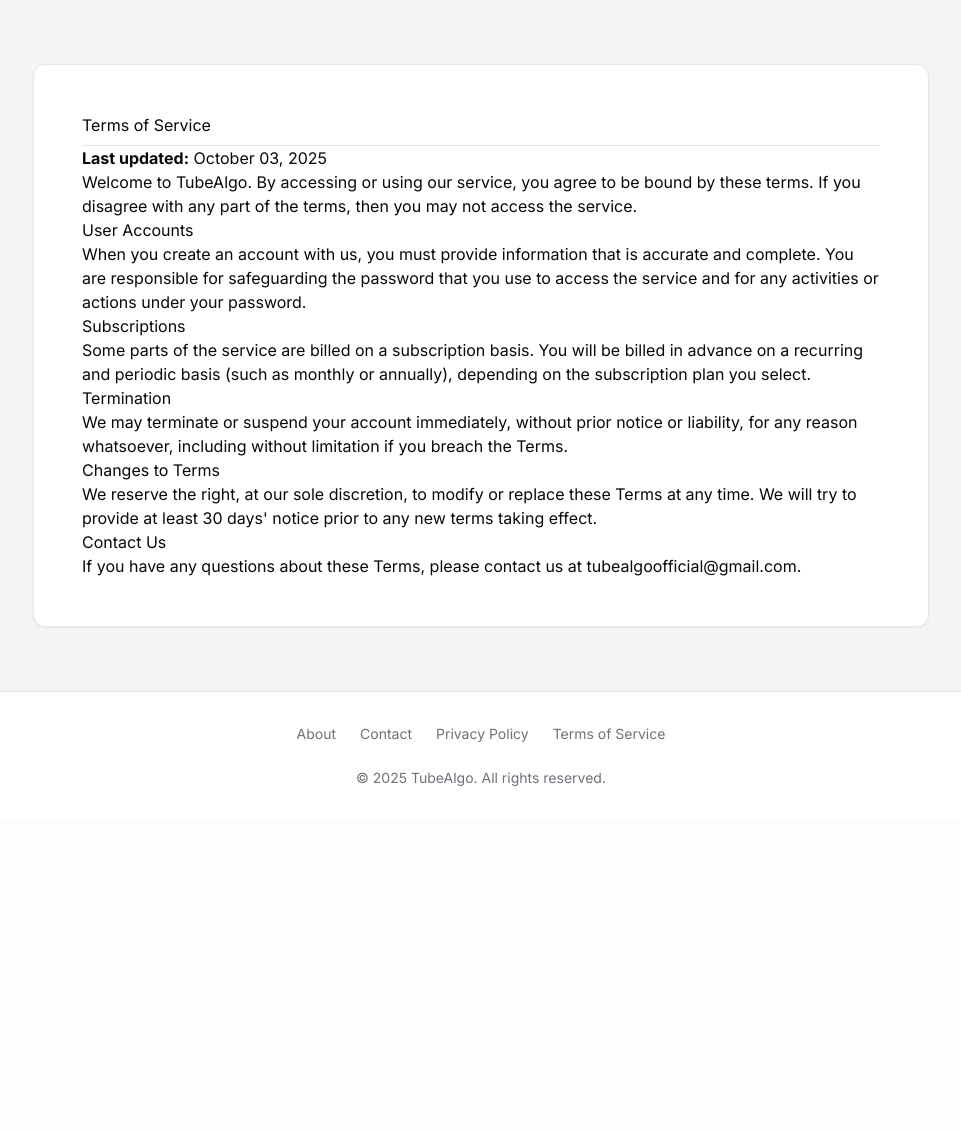
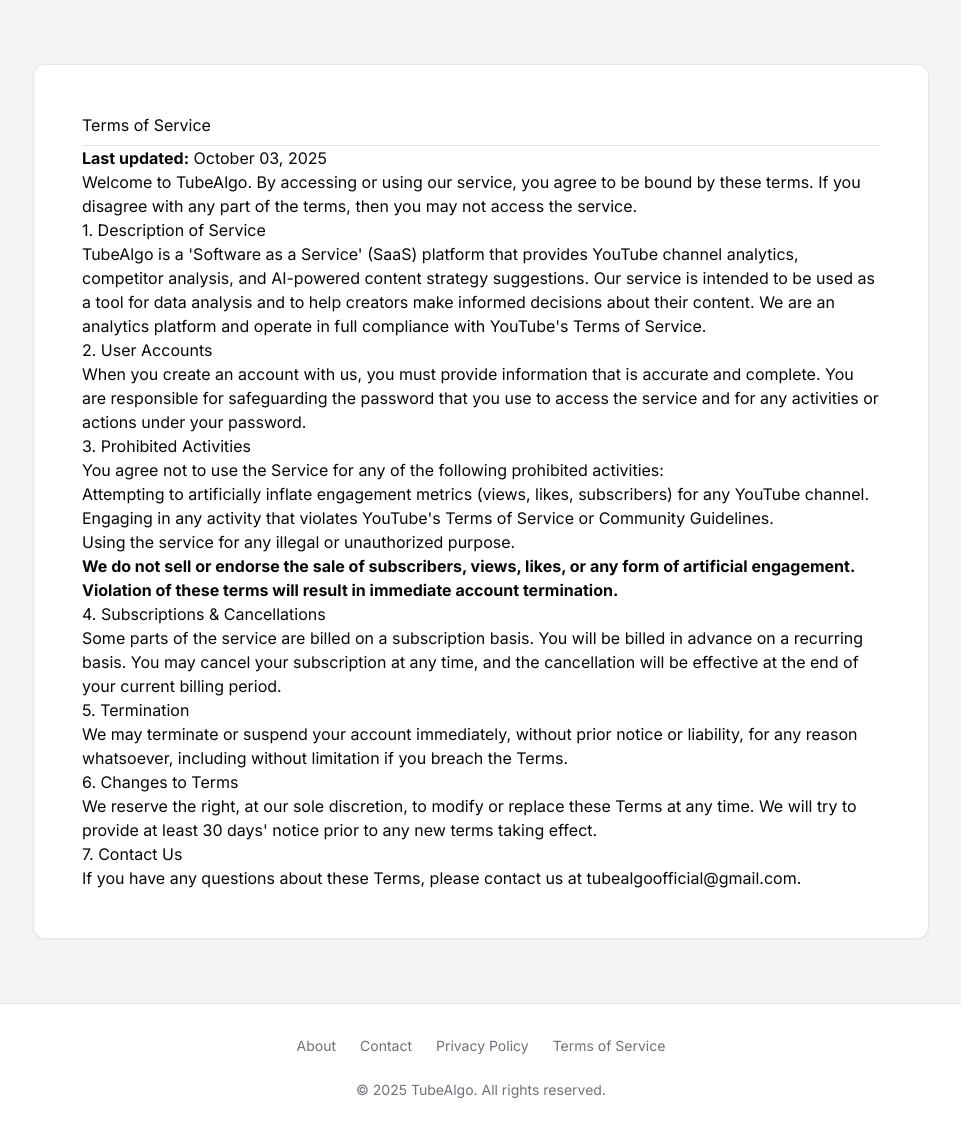
Before and after one commit to SCHANDAN996/tubealgo-flask-app, a Flask app: page /terms-of-service in a window 1280 px wide. Shown: the part 65-1197 px from the top of the page, without its empty margins (159-1120 px from the left). Before the commit the page ends 851 px from the top, so only its background shows below. Run offline with Flask 3, Linux system fonts and the light colour scheme; style sheets or scripts are compiled from the project's sources; parts of the project's set-up code (start-up, migrations or seed data) failed here and were passed over; some libraries are stand-ins or nearby versions.

Commit message:
Update terms.html

```diff
--- a/tubealgo/templates/terms.html
+++ b/tubealgo/templates/terms.html
@@ -9,19 +9,31 @@
             <p><strong>Last updated:</strong> {{ now().strftime('%B %d, %Y') }}</p>
             <p>Welcome to TubeAlgo. By accessing or using our service, you agree to be bound by these terms. If you disagree with any part of the terms, then you may not access the service.</p>
 
-            <h2>User Accounts</h2>
+            <h2>1. Description of Service</h2>
+            <p>TubeAlgo is a 'Software as a Service' (SaaS) platform that provides YouTube channel analytics, competitor analysis, and AI-powered content strategy suggestions. Our service is intended to be used as a tool for data analysis and to help creators make informed decisions about their content. We are an analytics platform and operate in full compliance with YouTube's Terms of Service.</p>
+
+            <h2>2. User Accounts</h2>
             <p>When you create an account with us, you must provide information that is accurate and complete. You are responsible for safeguarding the password that you use to access the service and for any activities or actions under your password.</p>
 
-            <h2>Subscriptions</h2>
-            <p>Some parts of the service are billed on a subscription basis. You will be billed in advance on a recurring and periodic basis (such as monthly or annually), depending on the subscription plan you select.</p>
+            <h2>3. Prohibited Activities</h2>
+            <p>You agree not to use the Service for any of the following prohibited activities:</p>
+            <ul>
+                <li>Attempting to artificially inflate engagement metrics (views, likes, subscribers) for any YouTube channel.</li>
+                <li>Engaging in any activity that violates YouTube's Terms of Service or Community Guidelines.</li>
+                <li>Using the service for any illegal or unauthorized purpose.</li>
+            </ul>
+            <p><strong>We do not sell or endorse the sale of subscribers, views, likes, or any form of artificial engagement. Violation of these terms will result in immediate account termination.</strong></p>
 
-            <h2>Termination</h2>
+            <h2>4. Subscriptions & Cancellations</h2>
+            <p>Some parts of the service are billed on a subscription basis. You will be billed in advance on a recurring basis. You may cancel your subscription at any time, and the cancellation will be effective at the end of your current billing period.</p>
+
+            <h2>5. Termination</h2>
             <p>We may terminate or suspend your account immediately, without prior notice or liability, for any reason whatsoever, including without limitation if you breach the Terms.</p>
 
-            <h2>Changes to Terms</h2>
+            <h2>6. Changes to Terms</h2>
             <p>We reserve the right, at our sole discretion, to modify or replace these Terms at any time. We will try to provide at least 30 days' notice prior to any new terms taking effect.</p>
 
-            <h2>Contact Us</h2>
+            <h2>7. Contact Us</h2>
             <p>If you have any questions about these Terms, please contact us at <a href="mailto:tubealgoofficial@gmail.com">tubealgoofficial@gmail.com</a>.</p>
         </article>
     </div>
```
